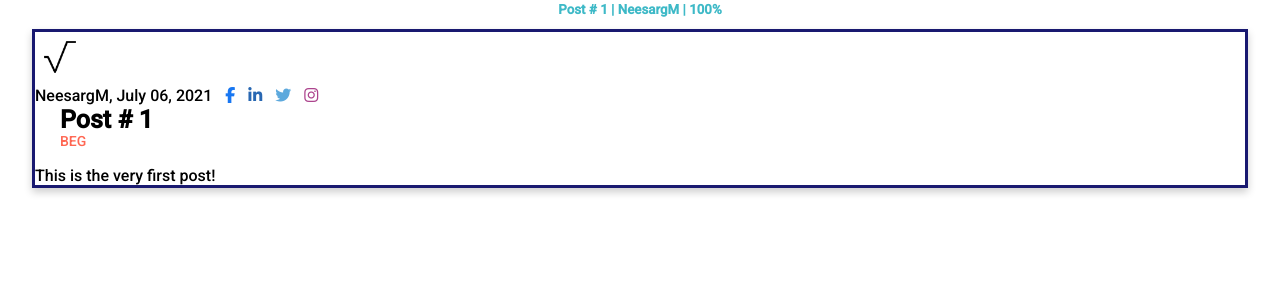
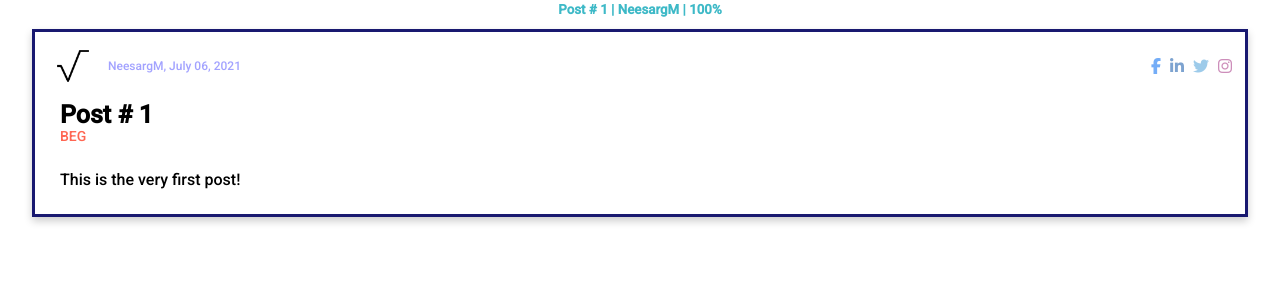
Before and after one commit to neesarg123/LearnML, a Django app: a page that uses explore/templates/explore/base.html in a window 1280 px wide. Shown: the part 61-364 px from the top of the page. Run offline with Django 3.2, Linux system fonts and the light colour scheme; data comes from the database, SQL or seed files in the repository; some libraries are stand-ins or nearby versions.

Commit message:
new grid styling on explore page and user post page

```diff
--- a/explore/static/css/explore_home.css
+++ b/explore/static/css/explore_home.css
@@ -86,7 +86,14 @@ header {
 	background-color: rgba(255, 62, 28, 0.5);
 }
 
-.post-card-detail {
+.posts-content {
+	position: relative;
+	width: 95%;
+	display: table;
+	height: 95%;
+}
+
+.post-card, .post-card-detail {
 	display: row;
 	position: relative;
 	box-shadow: 0 4px 8px 0 rgba(0,0,0,0.2);
@@ -101,8 +108,19 @@ header {
 	margin-top: 40px;
 }
 
+.post-card {
+	border: 3px solid midnightblue;
+	border-bottom: none;
+}
+
 .post-card-detail {
 	margin-top: 80px;
+}
+
+.post-content-container {
+	display: block;
+	padding: 9px 25px;
+	padding-bottom: 25px;
 }
 
 .posts-content-d {
@@ -117,6 +135,11 @@ header {
 	box-shadow: 0 4px 8px 0 rgba(0,0,0,0.2);;
 }
 
+.pic-name-date {
+	display: flex;
+	padding: 9px 13px;
+}
+
 .small-prof-pic {
 	display: inline-flex;
 	align-items: center;
@@ -125,7 +148,17 @@ header {
 	border-radius: 100%;
 }
 
-.readability-card-detail {
+.post-author-and-date {
+	display: inline-flex;
+	padding-left: 5px;
+	align-items: center;
+	opacity: 0.6;
+	font-size: 12px;
+	color: blue;
+	width: 100%;
+}
+
+.readability-card, .readability-card-detail {
 	display: flex;
 	position: relative;
 	justify-content: center;
@@ -156,6 +189,12 @@ header {
 	border-top: none;
 	background-color: #FFDC00;
 }
+
+.readability-card:hover {
+	border-top: 3px solid #c71b04;
+	box-shadow: 1px 0px 5px 1px rgba(0,0,0,0.2);
+}
+
 
 .like-form, .helpful-form, .visual-form, .concise-form {
 	background-color: transparent	;
@@ -631,8 +670,8 @@ header {
 }
 
 .user-bio-quote {
-	background-color: #eee;
-	border-radius: 2px;
+	background-color: #2d3b4f;
+	border-radius: 20px;
 	height: fit-content;
 	position: -webkit-sticky;
   position: -moz-sticky;
@@ -650,6 +689,7 @@ header {
 	align-items: center;
 	background-color: transparent;
 	border-bottom: 1px solid lightgray;
+	color: whitesmoke;
 }
 
 .user-bio-pic {
@@ -662,6 +702,7 @@ header {
 	padding-left: 10px;
 	background-color: transparent;
 	font-size: 12px;
+	color: white;
 }
 
 .user-quote {
@@ -697,6 +738,10 @@ header {
 
 .user-socials a, i {
 	background-color: transparent;
+}
+
+.user-socials i {
+	color: white;
 }
 
 .post-card-up {
```
